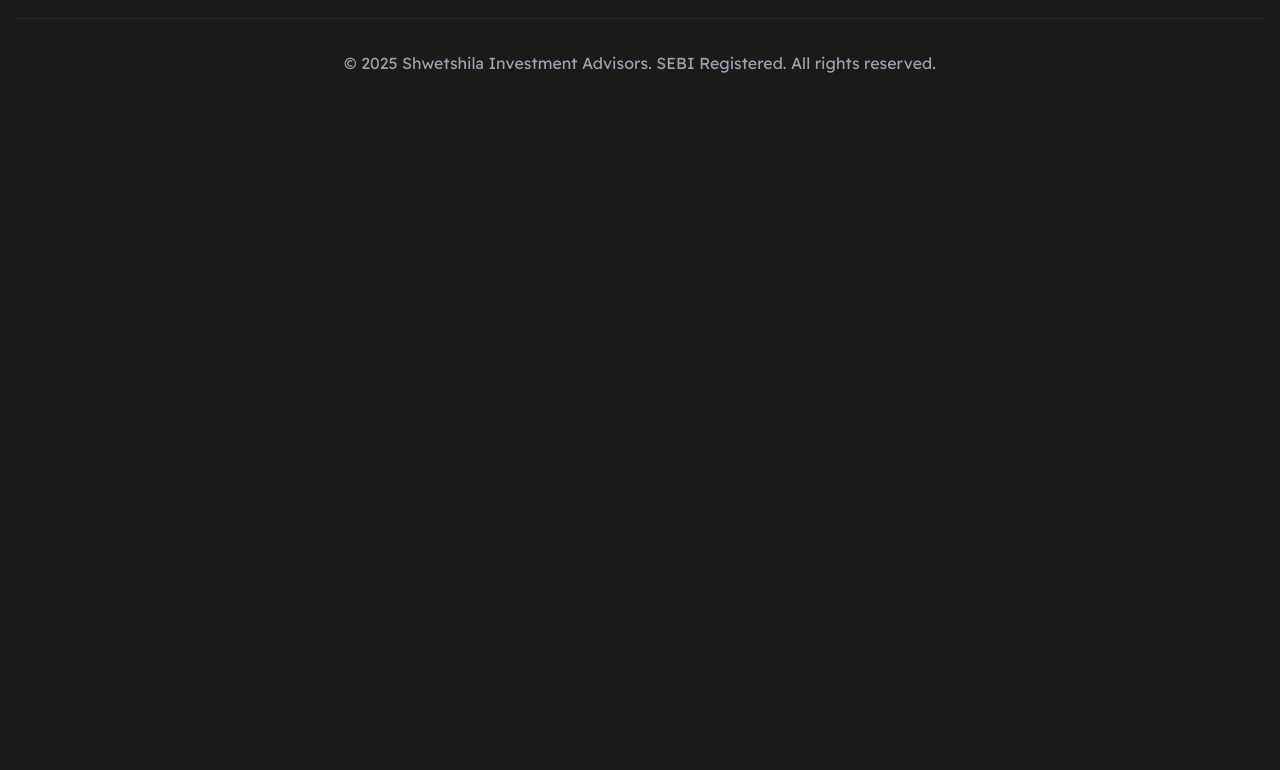
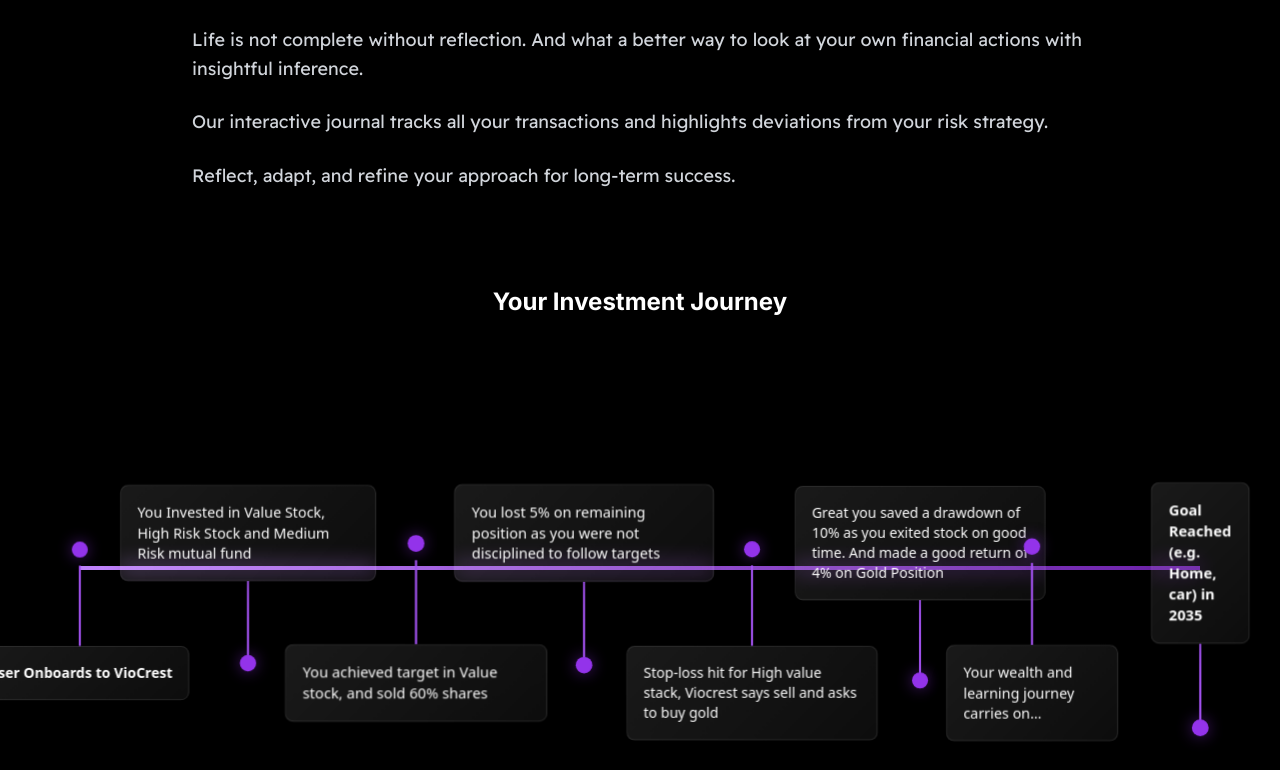
Before and after one commit to akds2311/wealth-solutions-hub, a React (Vite) app: page / in a window 1280 px wide. Shown: the part 2610-3380 px from the top of the page. Before the commit the page ends 2733 px from the top, so only its background shows below. Built offline with nearby package versions, Linux system fonts and the light colour scheme.

Commit message:
Add Trading Journal section
Adds a new "Trading Journal with Goal Based Investing" section with descriptive content and an animated timeline featuring key milestones and events.  The timeline includes user-defined labels and annotations at specified points along the x-axis.

```diff
--- /dev/null
+++ b/src/components/TradingJournalSection.tsx
@@ -0,0 +1,136 @@
+
+import React, { useEffect, useRef } from 'react';
+
+const TradingJournalSection = () => {
+  const timelineRef = useRef<HTMLDivElement>(null);
+
+  useEffect(() => {
+    const observer = new IntersectionObserver(
+      (entries) => {
+        entries.forEach((entry) => {
+          if (entry.isIntersecting) {
+            const timeline = entry.target;
+            timeline.classList.add('animate-timeline');
+
+            // Animate the timeline points with delay
+            const points = timeline.querySelectorAll('.timeline-point');
+            points.forEach((point, index) => {
+              setTimeout(() => {
+                (point as HTMLElement).classList.add('animate-point');
+              }, 500 + index * 400);
+            });
+          }
+        });
+      },
+      { threshold: 0.3 }
+    );
+
+    if (timelineRef.current) {
+      observer.observe(timelineRef.current);
+    }
+
+    return () => {
+      if (timelineRef.current) {
+        observer.unobserve(timelineRef.current);
+      }
+    };
+  }, []);
+
+  const timelinePoints = [
+    { position: 0, text: "User Onboards to VioCrest", side: "bottom" },
+    { position: 15, text: "You Invested in Value Stock, High Risk Stock and Medium Risk mutual fund", side: "top" },
+    { position: 30, text: "You achieved target in Value stock, and sold 60% shares", side: "bottom" },
+    { position: 45, text: "You lost 5% on remaining position as you were not disciplined to follow targets", side: "top" },
+    { position: 60, text: "Stop-loss hit for High value stack, Viocrest says sell and asks to buy gold", side: "bottom" },
+    { position: 75, text: "Great you saved a drawdown of 10% as you exited stock on good time. And made a good return of 4% on Gold Position", side: "top" },
+    { position: 85, text: "Your wealth and learning journey carries on...", side: "bottom" },
+    { position: 100, text: "Goal Reached (e.g. Home, car) in 2035", side: "top" }
+  ];
+
+  return (
+    <section className="py-24 px-4 bg-black">
+      <div className="container mx-auto">
+        <div className="max-w-4xl mx-auto mb-16 fade-in">
+          <h2 className="text-3xl md:text-4xl font-bold text-white mb-8 font-inter">
+            Trading Journal with Goal Based Investing
+          </h2>
+          <div className="space-y-6">
+            <p className="text-lg text-gray-300 leading-relaxed font-readex">
+              Set real-life goals like buying a home or achieving early retirement. We tailor recommendations to your risk profile so you stay on track effortlessly.
+            </p>
+            <p className="text-lg text-gray-300 leading-relaxed font-readex">
+              Life is not complete without reflection. And what a better way to look at your own financial actions with insightful inference.
+            </p>
+            <p className="text-lg text-gray-300 leading-relaxed font-readex">
+              Our interactive journal tracks all your transactions and highlights deviations from your risk strategy.
+            </p>
+            <p className="text-lg text-gray-300 leading-relaxed font-readex">
+              Reflect, adapt, and refine your approach for long-term success.
+            </p>
+          </div>
+        </div>
+
+        {/* Timeline Section */}
+        <div className="max-w-6xl mx-auto mt-24 px-4 fade-in-slow">
+          <h3 className="text-2xl font-bold text-white mb-12 text-center font-inter">
+            Your Investment Journey
+          </h3>
+
+          <div
+            ref={timelineRef}
+            className="relative h-[400px] opacity-0 transition-opacity duration-1000"
+            style={{ opacity: 0 }}
+          >
+            {/* Main Timeline Line */}
+            <div className="absolute top-1/2 left-0 w-0 h-[4px] bg-gradient-to-r from-purple-400 to-purple-800 timeline-line"></div>
+
+            {/* Timeline Points */}
+            {timelinePoints.map((point, index) => (
+              <div
+                key={index}
+                className={`timeline-point opacity-0 absolute transition-opacity duration-500 ease-in-out`}
+                style={{
+                  left: `${point.position}%`,
+                  top: point.side === "top" ? "30%" : "70%",
+                  transform: 'translateX(-50%)',
+                  maxWidth: '250px',
+                  opacity: 0
+                }}
+              >
+                {/* Vertical Line to Main Timeline */}
+                <div
+                  className="absolute w-[2px] bg-purple-500"
+                  style={{
+                    top: point.side === "top" ? "100%" : "auto",
+                    bottom: point.side === "bottom" ? "100%" : "auto",
+                    left: "50%",
+                    height: "80px",
+                    transform: "translateX(-50%)"
+                  }}
+                ></div>
+
+                {/* Point Indicator */}
+                <div
+                  className="absolute w-4 h-4 bg-purple-600 rounded-full shadow-glow"
+                  style={{
+                    top: point.side === "top" ? "calc(100% + 80px)" : "auto",
+                    bottom: point.side === "bottom" ? "calc(100% + 80px)" : "auto",
+                    left: "50%",
+                    transform: "translate(-50%, -50%)"
+                  }}
+                ></div>
+
+                {/* Text Box */}
+                <div className={`card-gradient p-4 rounded-lg border border-purple-500/30 text-sm text-white shadow-xl ${index === 0 || index === timelinePoints.length - 1 ? 'font-bold text-lg' : ''}`}>
+                  {point.text}
+                </div>
+              </div>
+            ))}
+          </div>
+        </div>
+      </div>
+    </section>
+  );
+};
+
+export default TradingJournalSection;
--- a/src/index.css
+++ b/src/index.css
@@ -64,3 +64,38 @@
   backdrop-filter: blur(10px);
   border: 1px solid rgba(255,255,255,0.1);
 }
+
+/* Timeline Animation Styles */
+.timeline-line {
+  width: 0;
+  transition: width 1.5s ease-in-out;
+}
+
+.animate-timeline {
+  opacity: 1 !important;
+}
+
+.animate-timeline .timeline-line {
+  width: 100%;
+}
+
+.animate-point {
+  opacity: 1 !important;
+  animation: pointPulse 2s infinite;
+}
+
+@keyframes pointPulse {
+  0% {
+    transform: translateX(-50%) scale(1);
+  }
+  50% {
+    transform: translateX(-50%) scale(1.05);
+  }
+  100% {
+    transform: translateX(-50%) scale(1);
+  }
+}
+
+.shadow-glow {
+  box-shadow: 0 0 15px rgba(147, 51, 234, 0.5);
+}
--- a/src/pages/Index.tsx
+++ b/src/pages/Index.tsx
@@ -6,6 +6,7 @@ import Footer from '../components/Footer';
 import { Toaster } from "../components/ui/toaster";
 import DebtTrackingSection from '../components/DebtTrackingSection';
 import MultiAssetSection from '../components/MultiAssetSection';
+import TradingJournalSection from '../components/TradingJournalSection';
 
 const Index = () => {
   return (
@@ -14,6 +15,7 @@ const Index = () => {
       <Hero />
       <DebtTrackingSection />
       <MultiAssetSection />
+      <TradingJournalSection />
       <Footer />
       <Toaster />
     </div>
```
